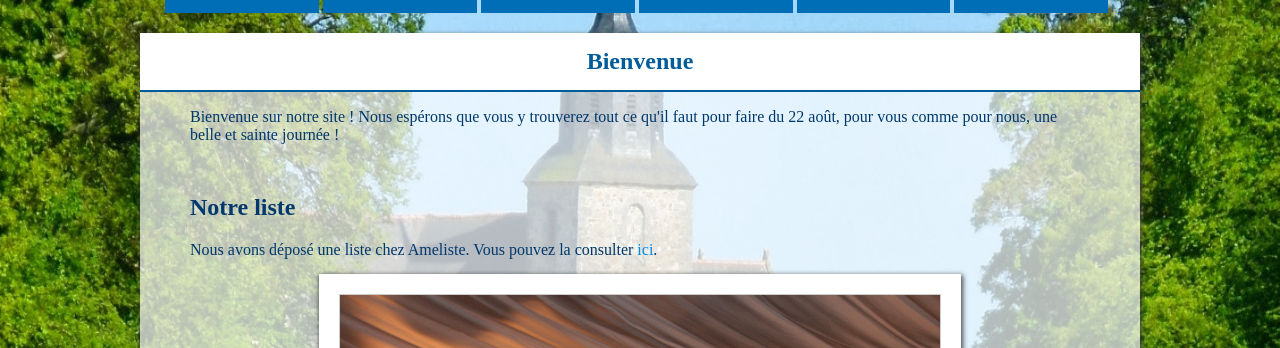
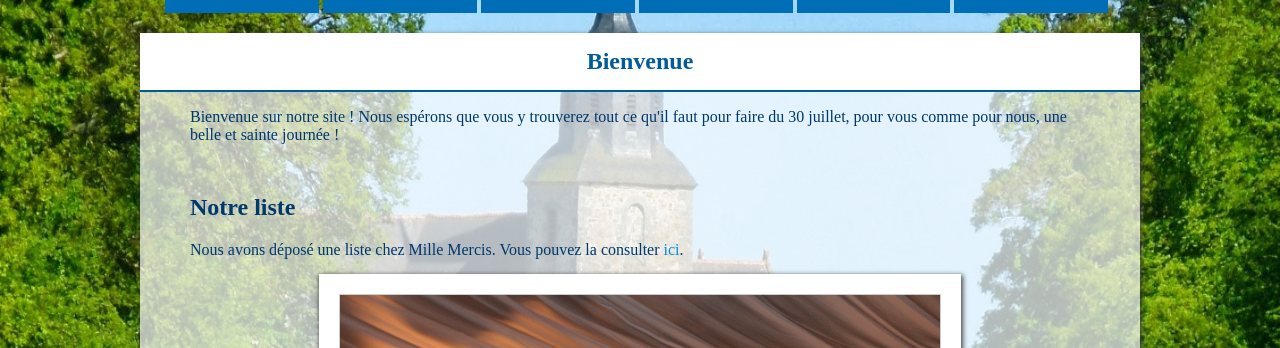
Before and after one commit to site-mariage/site-mariage-GwenaelleEtPierre, a Jekyll site: the page built from index.html, in a window 1280 px wide. Shown: the part 260-608 px from the top of the page. Built offline with Jekyll 4.4.1, drawn with Linux system fonts in a browser that asks for light colours; some web fonts are replaced.

Commit message:
Met à jour l'index : date, liste

```diff
--- a/index.html
+++ b/index.html
@@ -4,14 +4,14 @@ title: Bienvenue
 ---
 
 <p>
-  Bienvenue sur notre site ! Nous espérons que vous
-  y trouverez tout ce qu'il faut pour faire du 22 août, pour
-  vous comme pour nous, une belle et sainte journée !
+  Bienvenue sur notre site ! Nous espérons que vous y trouverez tout
+  ce qu'il faut pour faire du 30 juillet, pour vous comme pour nous,
+  une belle et sainte journée !
 </p>
 
 <h2>Notre liste</h2>
 <p>
-  Nous avons déposé une liste chez Ameliste. Vous pouvez la
+  Nous avons déposé une liste chez Mille Mercis. Vous pouvez la
   consulter <a href="http://thibault-ombeline.ameliste.fr">ici</a>.
 </p>
 
```
